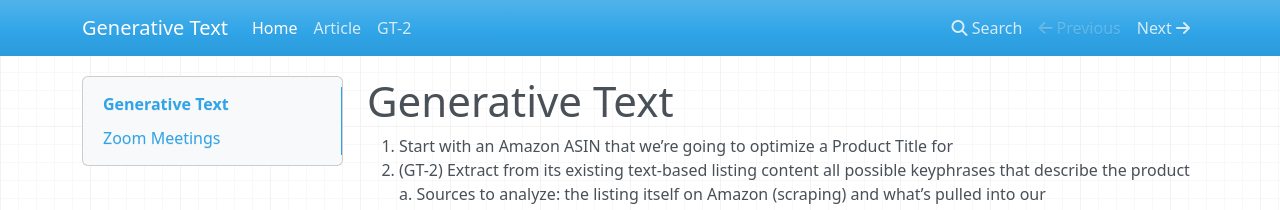
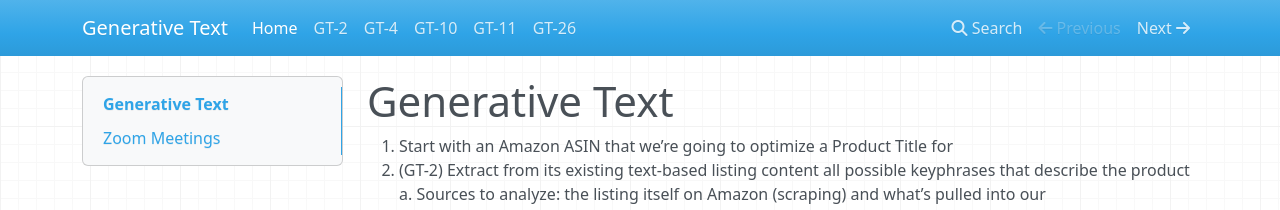
Before and after one commit to emanuelcohal/MKdocs, an MkDocs documentation site: the page built from docs/index.md, in a window 1280 px wide. Shown: the top 210 px of the page. Built offline with MkDocs 1.6.1, drawn with Linux system fonts in a browser that asks for light colours; nearby versions of some CDN libraries.

Commit message:
readers updates action

```diff
--- a/mkdocs.yml
+++ b/mkdocs.yml
@@ -4,5 +4,8 @@ theme:
   name: mkdocs
 nav:
     - Home: index.md
-    - Article: article.md
-    - GT-2: gt-2.md
+    - GT-2: GT-2.md
+    - GT-4: GT-4.md
+    - GT-10: GT-10.md
+    - GT-11: GT-11.md
+    - GT-26: GT-26.md
```
Also changed, not shown: 1 other file.
